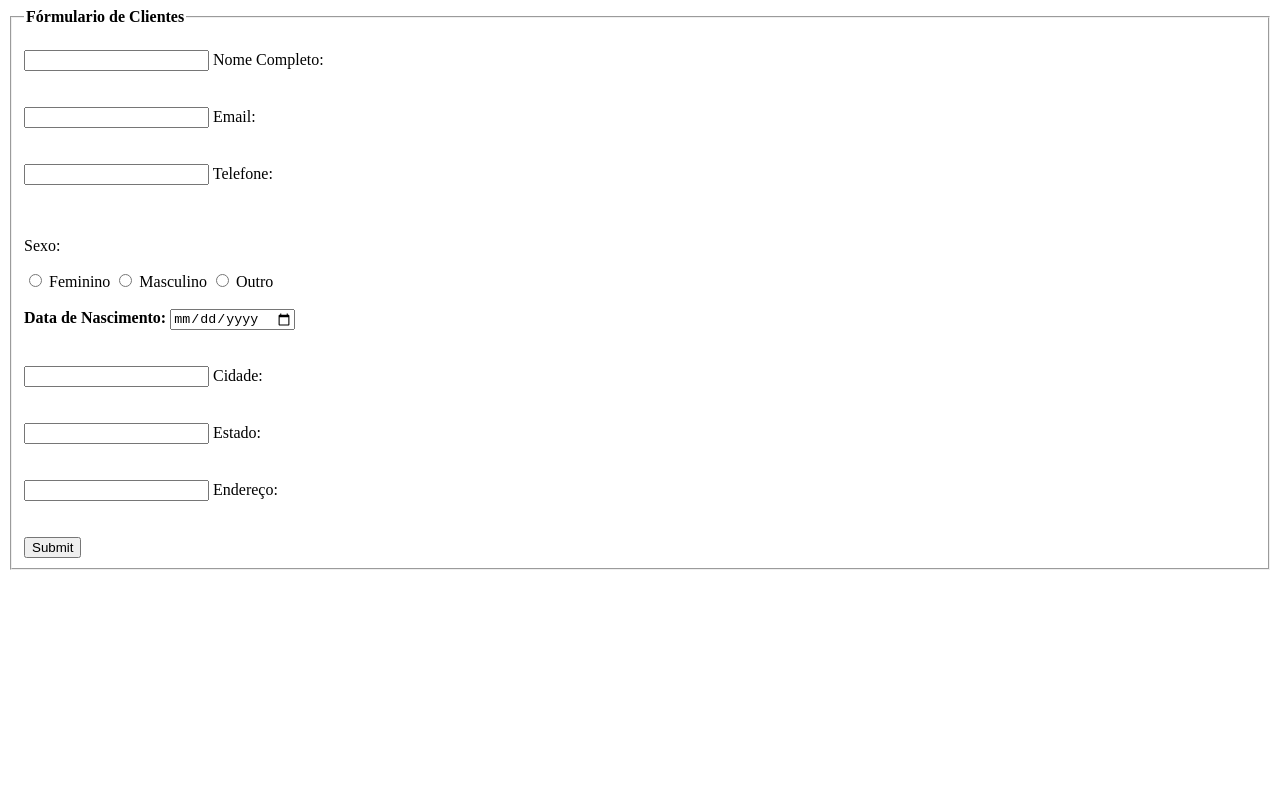
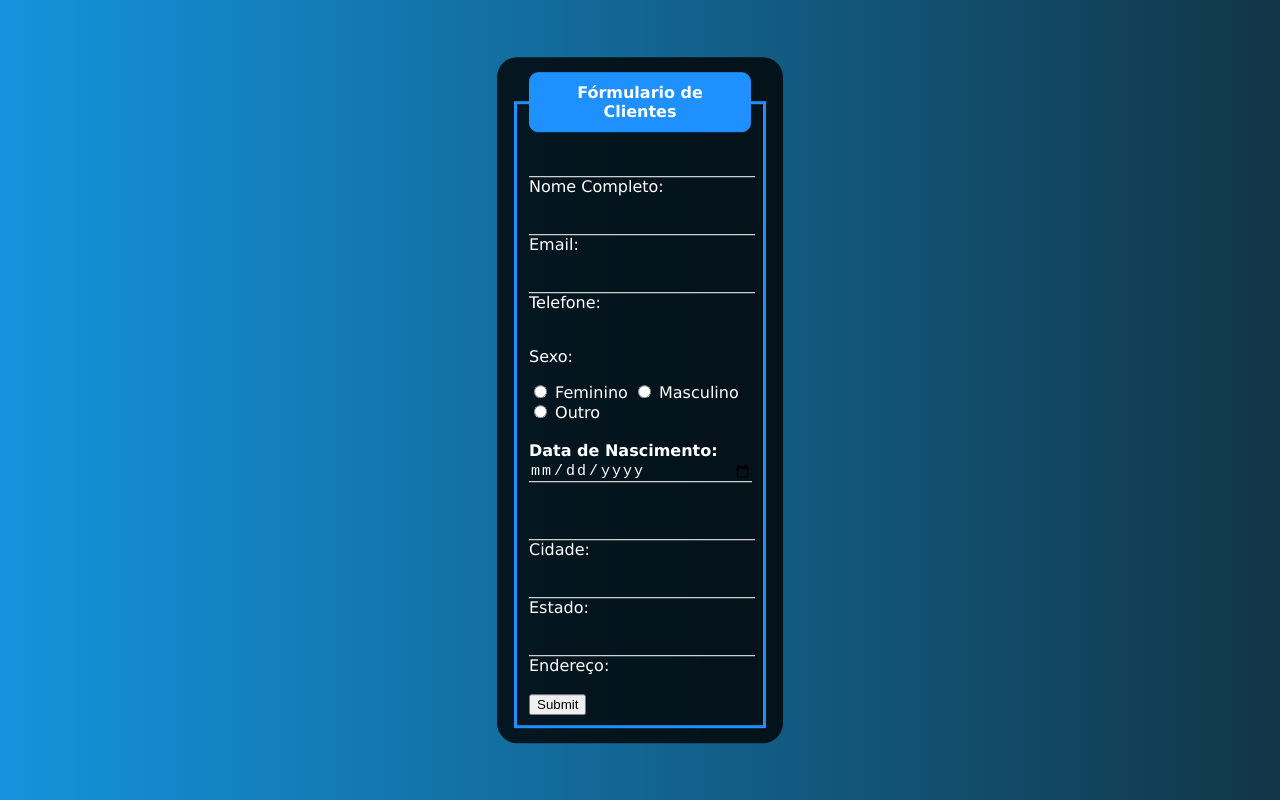
Before and after one commit to Dalken-Murakami/Meus-Formularios-htmlEndCss, a plain HTML site: page Formulario2/index.html in a window 1280 px wide. Drawn offline with Linux system fonts and the light colour scheme.

Commit message:
formulário2 css completo

```diff
--- a/Formulario2/index.html
+++ b/Formulario2/index.html
@@ -5,6 +5,52 @@
     <meta http-equiv="X-UA-Compatible" content="IE=edge">
     <meta name="viewport" content="width=device-width, initial-scale=1.0">
     <title>Formulário-2</title>
+    <style>
+        body{
+            font-family: Verdana, Geneva, Tahoma, sans-serif;
+            background-image: linear-gradient(to right, rgb(20, 147, 220), rgb(17,54,71));
+        }
+        .box{
+            position: absolute;
+            top:50%;
+            left: 50%;
+            transform: translate(-50%, -50%);
+            background-color: rgba(0, 0, 0, 0.8);
+            padding: 15px;
+            border-radius: 20px;
+            width: 20%;
+            color: white;
+        }
+        fieldset{
+            border: 3px solid dodgerblue;
+        }
+        legend{
+            border: 1px solid dodgerblue;
+            padding: 10px;
+            text-align: center;
+            background-color: dodgerblue;
+            border-radius: 9px;
+
+        }
+        inputBox{
+            position: relative;
+        }
+        .inputUser{
+            background: none;
+            border: none;
+            border-bottom: 1px solid white;
+            outline: none;
+            color: white;
+            font-size: 15px;
+            width: 100% ;
+            letter-spacing: 2px;
+        }
+        .labelInput{
+        position: absolute;
+        pointer-events: none;
+        transition: .5s;
+        }
+    </style>
 </head>
 <body>
     <div class="box">
@@ -14,16 +60,16 @@
                     <br>
                     <div class="inputbox">
                         <input type="text" name="nome" id="nome" class="inputUser" required>
-                        <label for="nome">Nome Completo:</label>
+                        <label for="nome" class="labelInput">Nome Completo:</label>
                     </div><br><br>
                     <div class="inputbox">
                         <input type="email" name="email" id="email" class="inputUser" required>
-                        <label for="email">Email:</label>
+                        <label for="email" class="labelInput">Email:</label>
                     </div>
                     <br><br>
                     <div class="inputbox">
                         <input type="tel" name="telefone" id="telefone" class="inputUser" required>
-                        <label for="email">Telefone:</label>
+                        <label for="email" class="labelInput">Telefone:</label>
                     </div>
                     <br><br>
                     <p>
@@ -43,24 +89,24 @@
                     </label>
                     <br><br>
                     <div class="inputBox">
-                        <label for="data_nascimento">
+                        <label for="data_nascimento" class="">
                         <b>Data de Nascimento:</b>
                         </label>
                         <input type="date" name="data_nascimento" id="data_nascimento" class="inputUser" required>
                     </div><br><br>
                     <div class="inputbox">
                         <input type="text" name="Cidade" id="cidade" class="inputUser" required>
-                        <label for="email">Cidade:</label>
+                        <label for="email" class="labelInput">Cidade:</label>
                     </div>
                     <br><br>
                     <div class="inputbox">
                         <input type="text" name="estado" id="estado" class="inputUser" required>
-                        <label for="email">Estado:</label>
+                        <label for="email" class="labelInput">Estado:</label>
                     </div>
                     <br><br>
                     <div class="inputbox">
                         <input type="text" name="endereco" id="endereco" class="inputUser" required>
-                        <label for="email">Endereço:</label>
+                        <label for="email" class="labelInput">Endereço:</label>
                     </div>
                     <br><br>
                     <input type="submit" name="submit" name="submit" id="submit">
```
